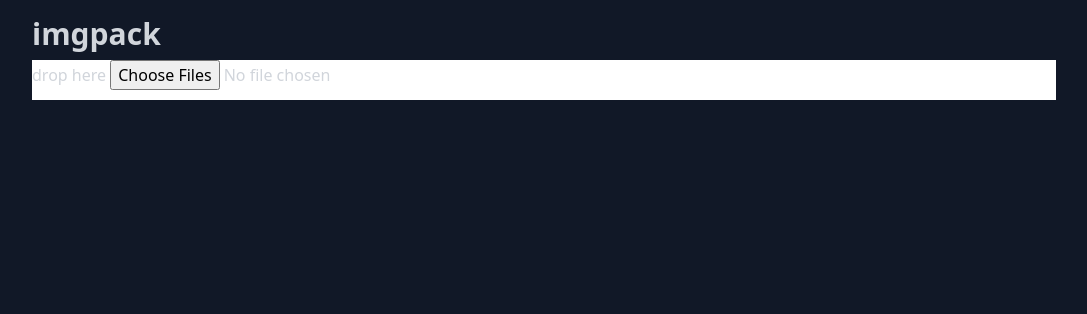
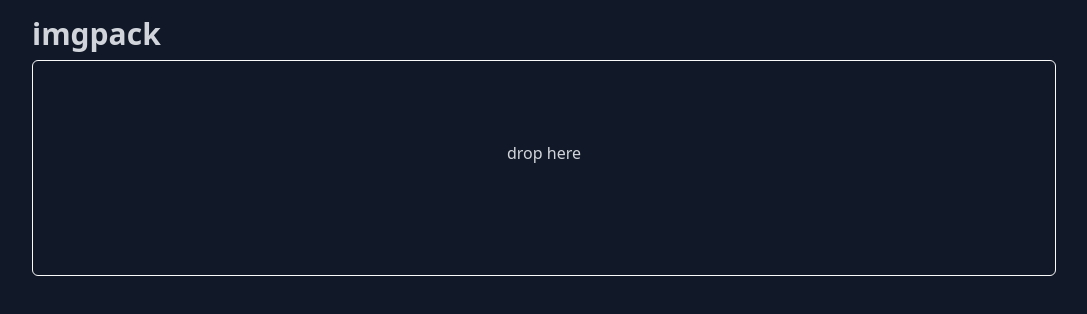
Before and after one commit to enuesaa/imgpack, a SvelteKit app in the folder web/: page / in a window 1280 px wide. Shown: the top 314 px of the page, without its empty margins (96-1183 px from the left). Built offline with nearby package versions, Linux system fonts and the light colour scheme.

Commit message:
feat(upload): styling

```diff
--- a/web/src/lib/upload.ts
+++ b/web/src/lib/upload.ts
@@ -1,14 +1,23 @@
 import { createMutation } from '@tanstack/svelte-query'
+import { addImage } from './images'
 
 const apiBaseUrl = 'http://localhost:3000/api/'
 
 export const useUpload = () => createMutation({
-  mutationFn: async (formdata: FormData): Promise<string> => {
+  mutationFn: async (files: FileList) => {
+    const file = files[0]
+    const filename = file.name
+
+		const formdata = new FormData()
+		formdata.append('file', file)
+
     const res = await fetch(`${apiBaseUrl}upload`, {
       method: 'POST',
       body: formdata
-    });
+    })
     const compressed = await res.blob()
-    return URL.createObjectURL(compressed)
+
+    const compressedUrl = URL.createObjectURL(compressed)
+    addImage({ compressedUrl, filename })
   },
 })
--- a/web/src/routes/Upload.svelte
+++ b/web/src/routes/Upload.svelte
@@ -1,40 +1,38 @@
 <script lang="ts">
-	import { addImage } from '$lib/images'
 	import { useUpload } from '$lib/upload'
 
 	const upload = useUpload()
+	let inputfile: HTMLInputElement
 
 	async function handleUpload(e: Event & { currentTarget: HTMLInputElement }) {
 		const files = e.currentTarget.files
 		if (files === null) {
 			return
 		}
-		const file = files[0]
-		const formdata = new FormData()
-		formdata.append('file', file)
-		const compressedUrl = await $upload.mutateAsync(formdata)
-		addImage({ compressedUrl, filename: file.name })
+		await $upload.mutateAsync(files)
 	}
-
 	async function handleDrop(e: DragEvent) {
 		const files = e?.dataTransfer?.files ?? null
 		if (files === null) {
 			return
 		}
-		const file = files[0]
-		const formdata = new FormData()
-		formdata.append('file', file)
-		const compressedUrl = await $upload.mutateAsync(formdata)
-		addImage({ compressedUrl, filename: file.name })
+		await $upload.mutateAsync(files)
 	}
 </script>
 
 <section
-	class="w-full h-10 bg-white"
+	class="w-full rounded-md text-center p-20"
+	style="border: solid 1px #fafafa;"
 	on:drop|preventDefault={handleDrop}
 	on:dragover|preventDefault
 	on:dragleave|preventDefault
+	on:click={() => inputfile.click()}
 >
 	drop here
-	<input multiple type="file" on:change|preventDefault|stopPropagation={handleUpload} />
+	<input
+		bind:this={inputfile}
+		type="file" multiple
+		class="opacity-0 block"
+		on:change|preventDefault|stopPropagation={handleUpload}
+	/>
 </section>
```
